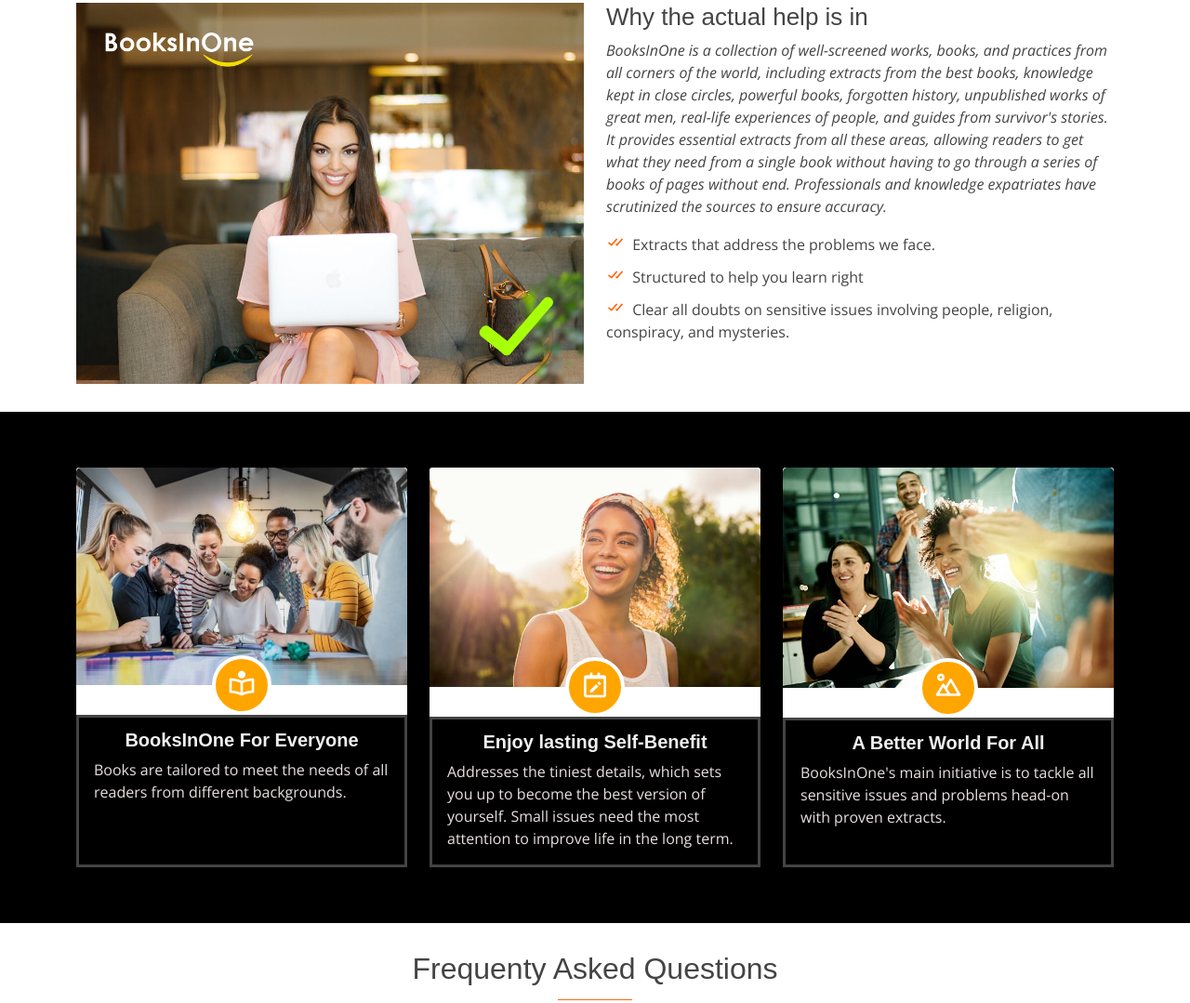
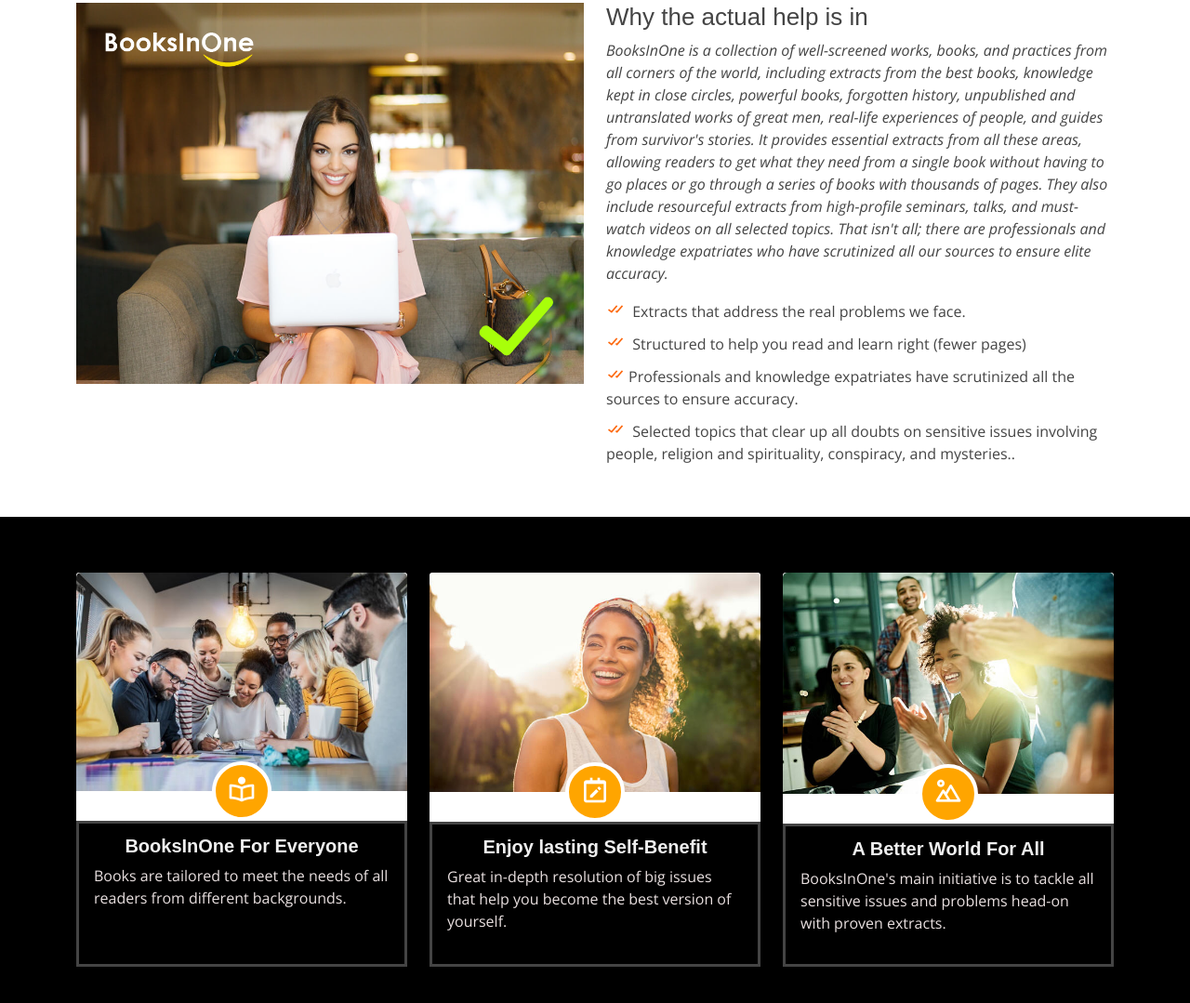
Before and after one commit to Booksinone/booksinone, a plain HTML site: page index.html in a window 1280 px wide. Shown: the part 427-1506 px from the top of the page at 93% size. Drawn offline with nearby package versions, Linux system fonts and the light colour scheme.

Commit message:
Update index.html

```diff
--- a/index.html
+++ b/index.html
@@ -77,12 +77,13 @@
           <div class="col-lg-6 pt-4 pt-lg-0">
             <h3>Why the actual help is in</h3>
             <p class="fst-italic">
-      BooksInOne is a collection of well-screened works, books, and practices from all corners of the world, including extracts from the best books, knowledge kept in close circles, powerful books, forgotten history, unpublished works of great men, real-life experiences of people, and guides from survivor's stories. It provides essential extracts from all these areas, allowing readers to get what they need from a single book without having to go through a series of books of pages without end. Professionals and knowledge expatriates have scrutinized the sources to ensure accuracy.
+BooksInOne is a collection of well-screened works, books, and practices from all corners of the world, including extracts from the best books, knowledge kept in close circles, powerful books, forgotten history, unpublished and untranslated works of great men, real-life experiences of people, and guides from survivor's stories. It provides essential extracts from all these areas, allowing readers to get what they need from a single book without having to go places or go through a series of books with thousands of pages. They also include resourceful extracts from high-profile seminars, talks, and must-watch videos on all selected topics. That isn't all; there are professionals and knowledge expatriates who have scrutinized all our sources to ensure elite accuracy.
             </p>
             <ul>
-              <li><i class="bx bx-check-double"></i> Extracts that address the problems we face.</li>
-              <li><i class="bx bx-check-double"></i> Structured to help you learn right</li>
-              <li><i class="bx bx-check-double"></i> Clear all doubts on sensitive issues involving people, religion, conspiracy, and mysteries.</li>
+              <li><i class="bx bx-check-double"></i> Extracts that address the real problems we face.</li>
+              <li><i class="bx bx-check-double"></i> Structured to help you read and learn right (fewer pages) </li>
+		    <li><i class="bx bx-check-double"></i>Professionals and knowledge expatriates have scrutinized all the sources to ensure accuracy.</li>
+              <li><i class="bx bx-check-double"></i> Selected topics that clear up all doubts on sensitive issues involving people, religion and spirituality, conspiracy, and mysteries..</li>
             </ul>
             <p>
 
@@ -118,7 +119,7 @@
               </div>
               <div class="card-body">
                 <h5 class="card-title"><a href="">Enjoy lasting Self-Benefit</a></h5>
-                <p class="card-text"> Addresses the tiniest details, which sets you up to become the best version of yourself. Small issues need the most attention to improve life in the long term.</p>
+                <p class="card-text">Great in-depth resolution of big issues that help you become the best version of yourself.</p>
               </div>
             </div>
           </div>
```
